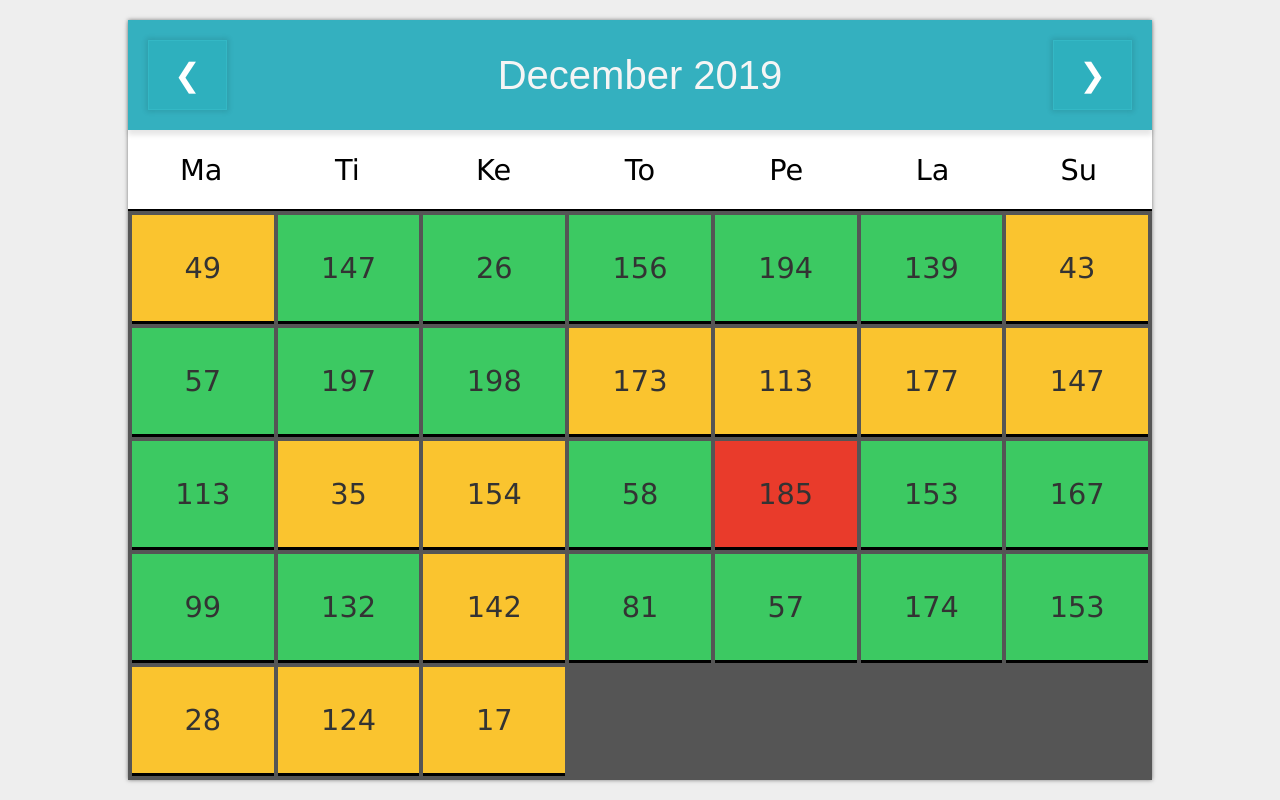
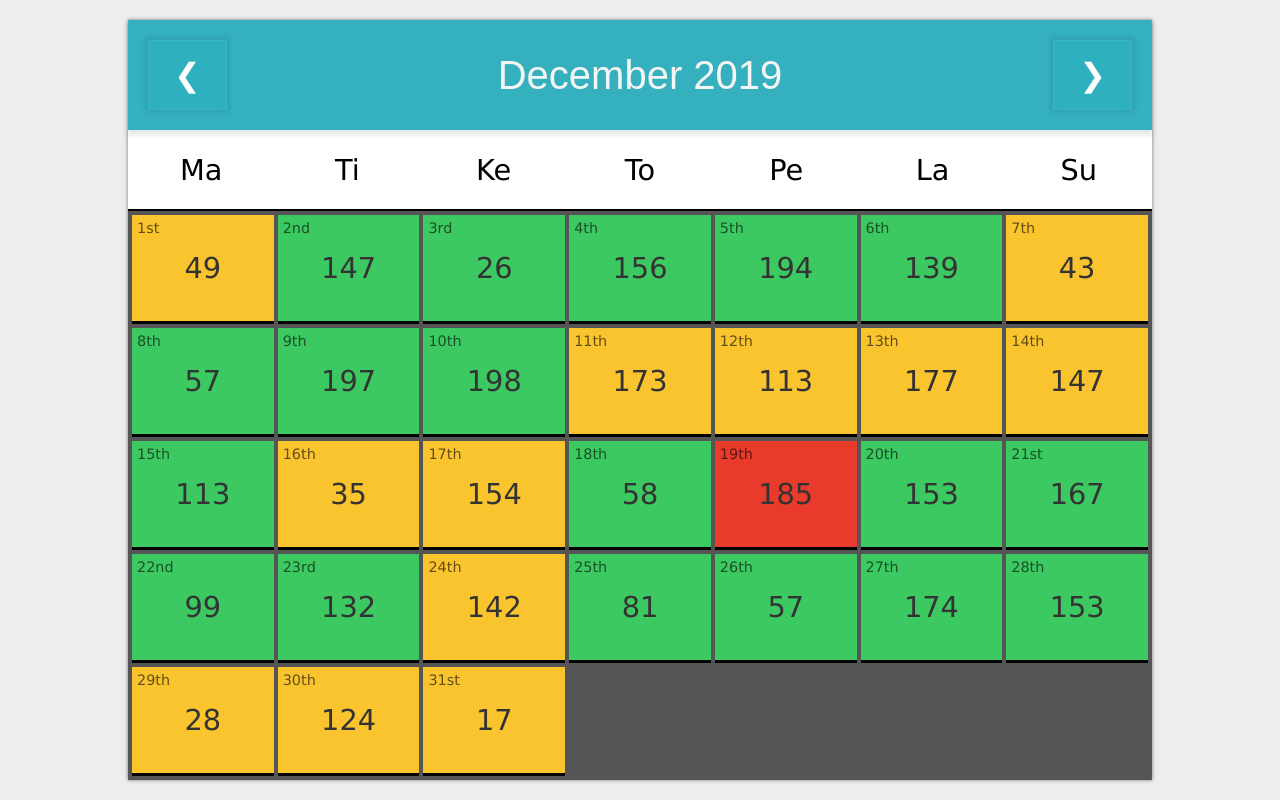
Before and after one commit to Suichoku/PrimaCalendar, a React (Create React App) app: page / in a window 1280 px wide. Built offline with nearby package versions, Linux system fonts and the light colour scheme.

Commit message:
Added date numbers to days

```diff
--- a/src/components/Day/Day.js
+++ b/src/components/Day/Day.js
@@ -1,5 +1,6 @@
 import React from 'react'
 import classes from './Day.module.css'
+import moment from 'moment';
 
 const Day = props => {
 
@@ -23,11 +24,12 @@ const Day = props => {
         classNames.push(classes[props.color])
     }
 
-
+    const day = props.day ? moment(`${props.day}`, "D").format("Do") : null;
 
     return (
         <div className={classNames.join(" ")}>
-            {props.children}
+            <div className={classes.DayNumber}>{day}</div>
+            <div>{props.children}</div>
         </div>
     )
 }
--- a/src/components/Day/Day.module.css
+++ b/src/components/Day/Day.module.css
@@ -3,9 +3,11 @@
     border-bottom: 3px solid black;
     box-sizing: border-box;
     font-size: 1.8em;
-    display: flex;
-    justify-content: center;
+    display: grid;
+    grid-template-rows: 1fr 2fr 1fr;
     align-items: center;
+    justify-items: stretch;
+    text-align: center;
     cursor: pointer;
 }
 
@@ -50,3 +52,11 @@
 .High:hover {
     background-color: #c42d1f;
 }
+
+.DayNumber {
+    color: black;
+    opacity: 0.6;
+    font-size: 0.5em;
+    padding-left: 5px;
+    justify-self: left;
+}
--- a/src/containers/Calendar/Calendar.js
+++ b/src/containers/Calendar/Calendar.js
@@ -39,6 +39,7 @@ const Calendar = props => {
             {days.map( num => (
                 <Day
                     key={num}
+                    day={num}
                     machineState={data[1] ? data[1][num-1] : null}
                     color={"None"}>
                     {data[0] ? data[0][num-1].Amount : 0}
```
